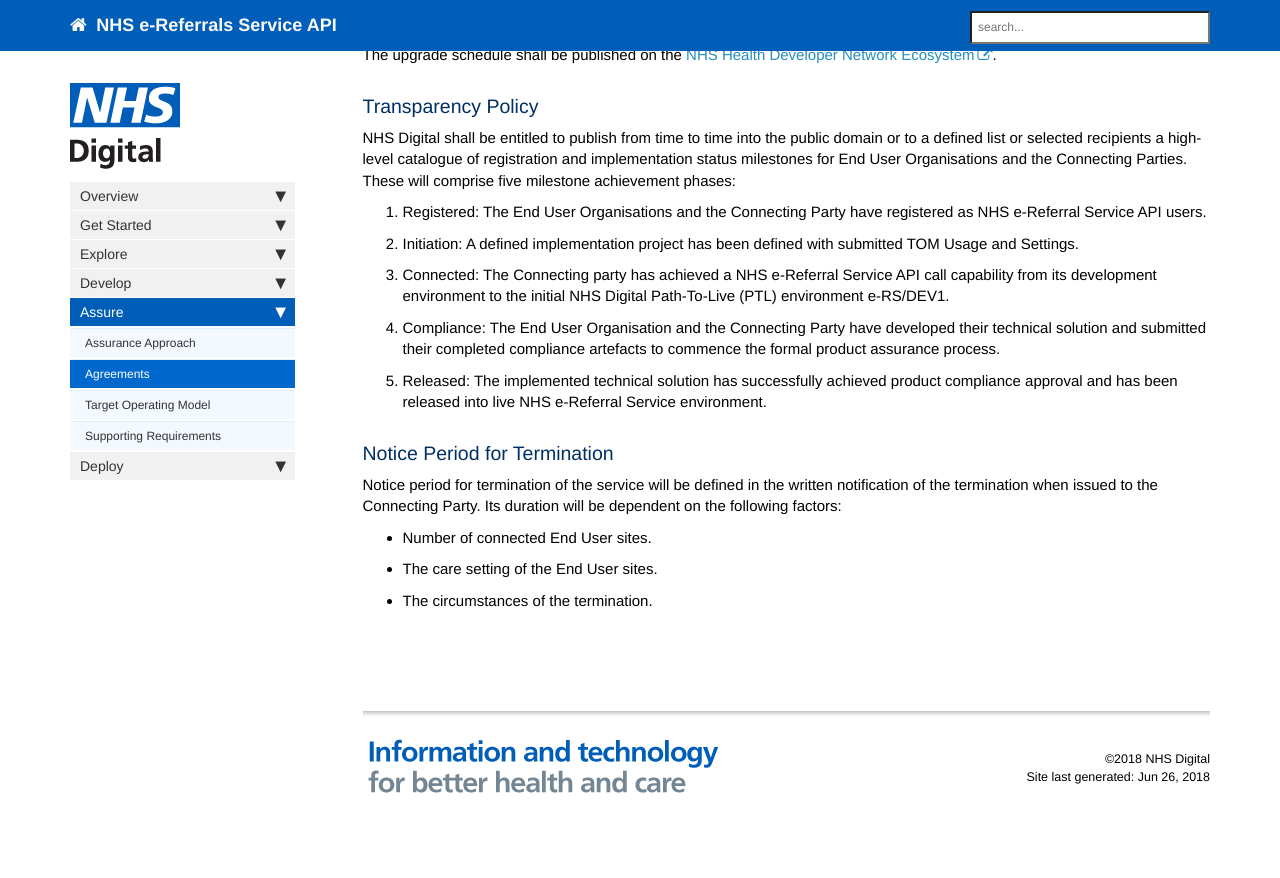
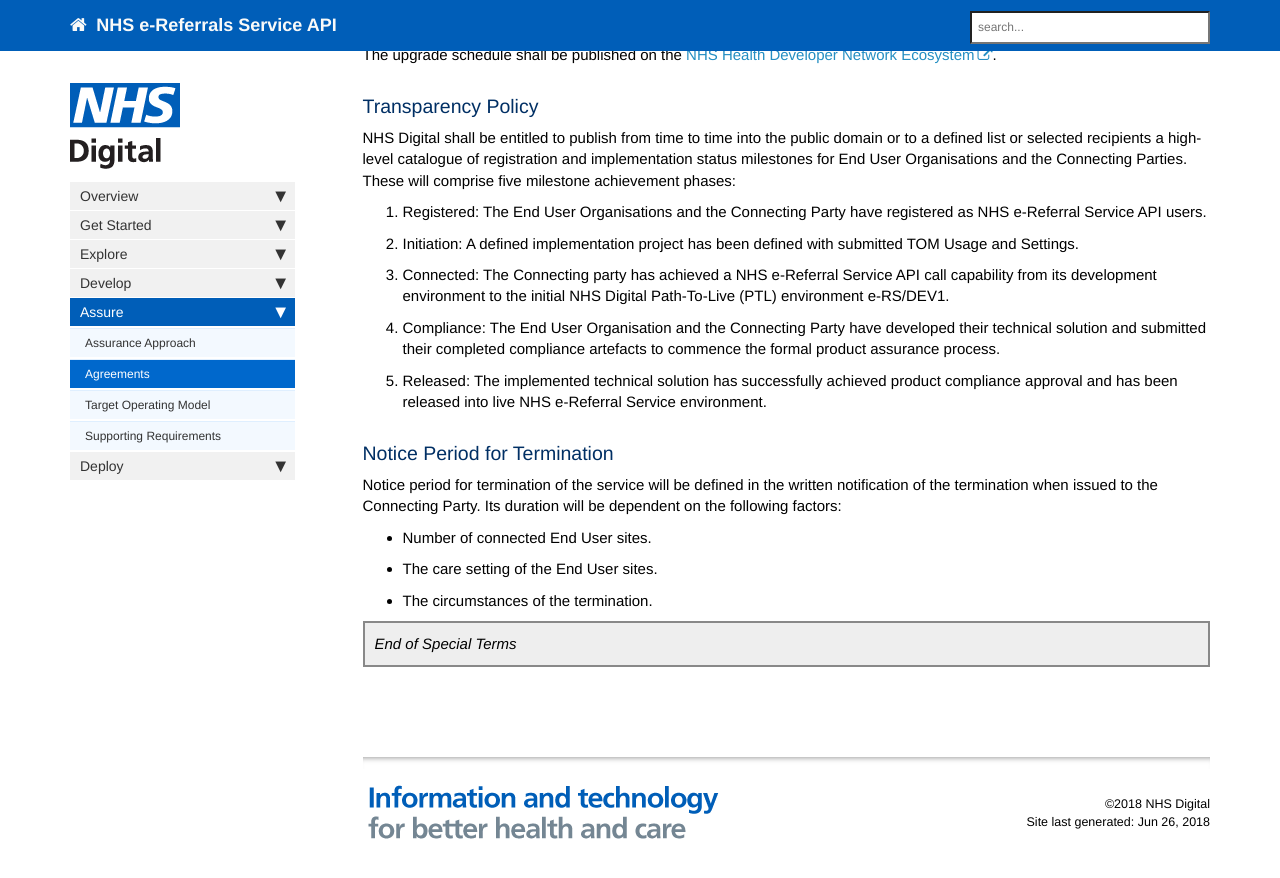
Before and after one commit to nhsconnect/digital-referrals, a Jekyll site: the page built from pages/assure/assure_agreements.md, in a window 1280 px wide and 900 px high, scrolled down 1916 px. Shown: the top 878 px of the window. Built offline with Jekyll 4.4.1, drawn with Linux system fonts in a browser that asks for light colours; nearby versions of some CDN libraries; comment, search, counter and statistics services are not loaded; before the commit the page ends 2771 px from its top, so only the background shows below that.

Commit message:
End of Special Terms

```diff
--- a/pages/assure/assure_agreements.md
+++ b/pages/assure/assure_agreements.md
@@ -96,3 +96,7 @@ Notice period for termination of the service will be defined in the written noti
 * Number of connected End User sites.
 * The care setting of the End User sites.
 * The circumstances of the termination.
+
+<div style="border: 2px solid #888888; padding: 10px; background: #eeeeee;">
+<i>End of Special Terms</i>
+</div>
```
Also changed, not shown: 1 other file.
